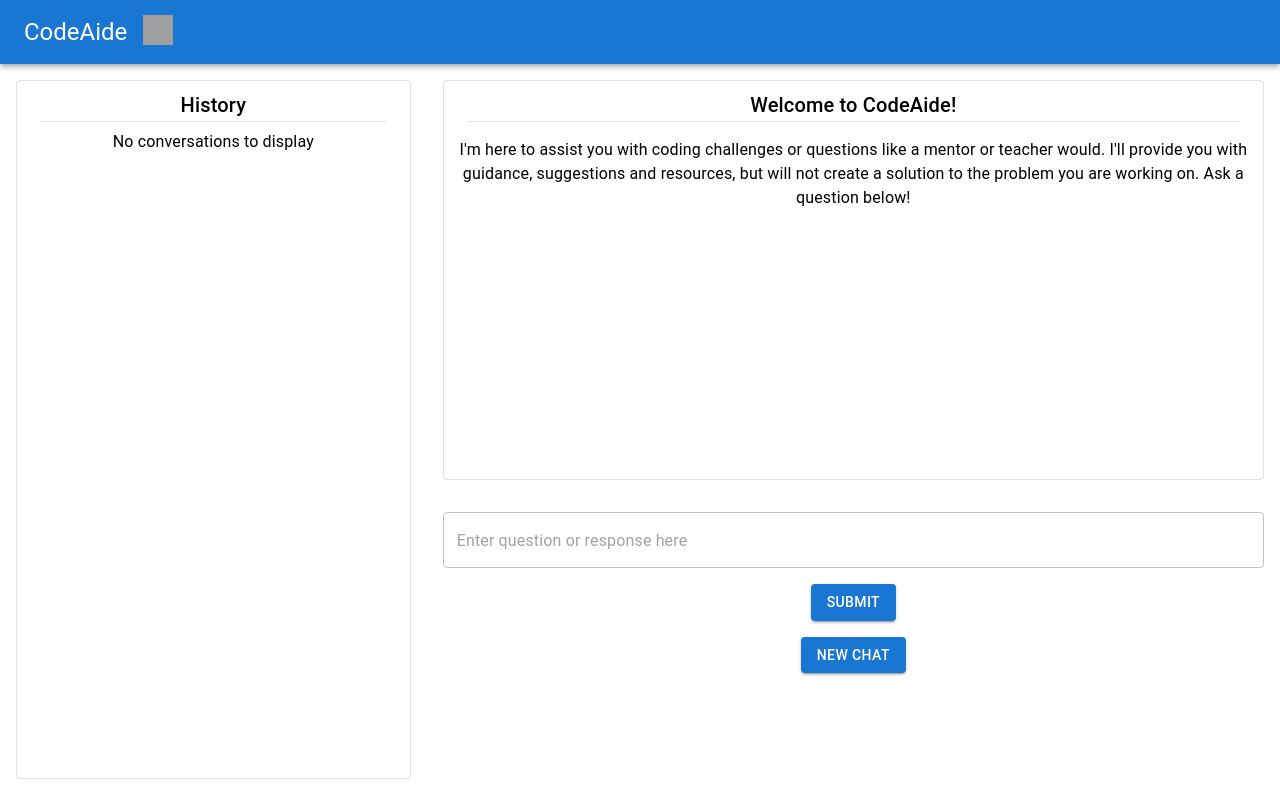
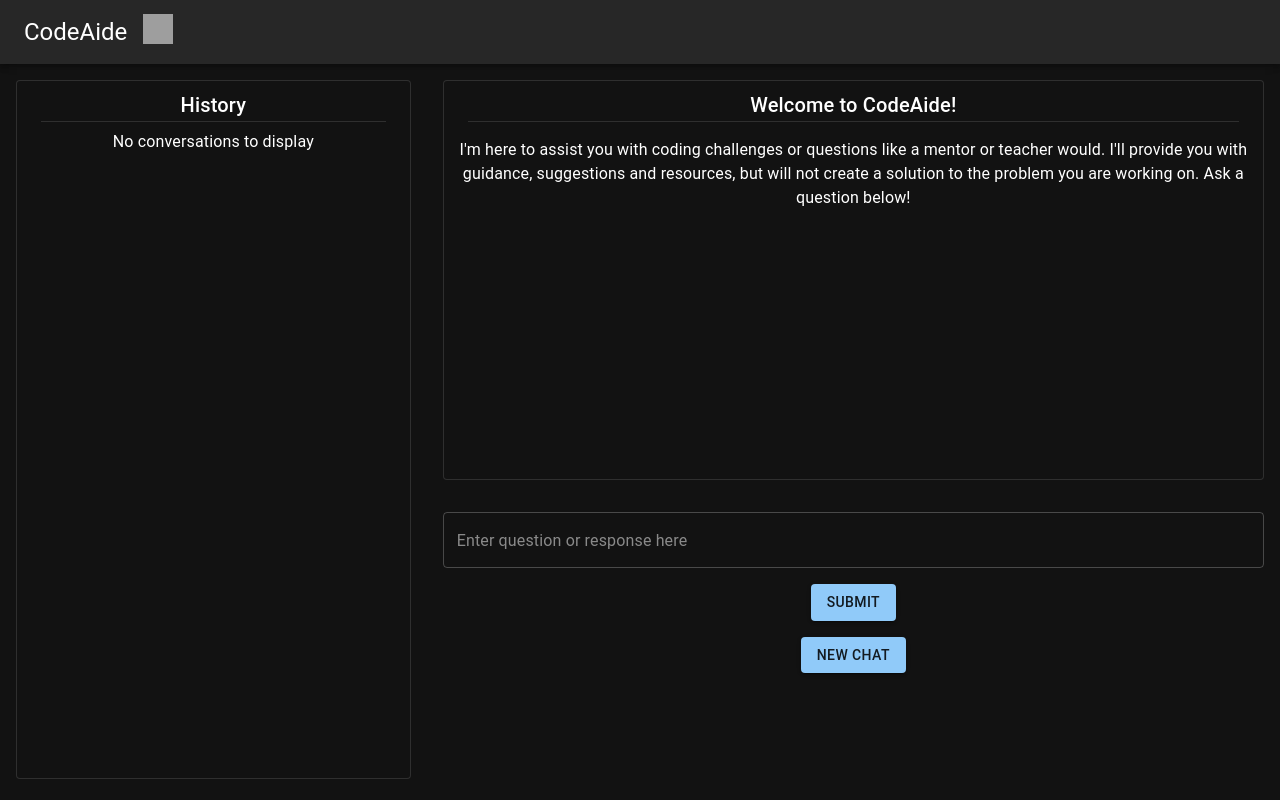
Before and after one commit to RickV85/CodeAide, a Next.js app: page / in a window 1280 px wide. Built offline with nearby package versions, Linux system fonts and the light colour scheme; grey boxes are pictures that could not be loaded.

Commit message:
Create dark mode theme in Home, wrap app in Theme Provider

```diff
--- a/src/app/page.tsx
+++ b/src/app/page.tsx
@@ -1,6 +1,13 @@
 "use client";
 import Nav from "./components/Nav";
-import { Grid, useTheme, useMediaQuery } from "@mui/material";
+import {
+  Grid,
+  useTheme,
+  useMediaQuery,
+  createTheme,
+  ThemeProvider,
+} from "@mui/material";
+import CssBaseline from "@mui/material/CssBaseline";
 import Chat from "./components/Chat";
 import Conversations from "./components/Conversations";
 import { useContext, useEffect, useRef } from "react";
@@ -19,7 +26,15 @@ export default function Home() {
     }
   }, [isDesktop]);
 
+  const darkTheme = createTheme({
+    palette: {
+      mode: "dark",
+    },
+  });
+
   return (
+    <ThemeProvider theme={darkTheme}>
+      <CssBaseline />
       <main>
         <Nav navRef={navRef} />
         <Grid
@@ -33,7 +48,9 @@ export default function Home() {
             item
             xs={showConvView ? 12 : false}
             md={4}
-          sx={{ display: { xs: showConvView ? "block" : "none", md: "block" } }}
+            sx={{
+              display: { xs: showConvView ? "block" : "none", md: "block" },
+            }}
           >
             <Conversations />
           </Grid>
@@ -41,11 +58,14 @@ export default function Home() {
             item
             xs={showConvView ? false : 12}
             md={8}
-          sx={{ display: { xs: showConvView ? "none" : "block", md: "block" } }}
+            sx={{
+              display: { xs: showConvView ? "none" : "block", md: "block" },
+            }}
           >
             <Chat />
           </Grid>
         </Grid>
       </main>
+    </ThemeProvider>
   );
 }
```
Lines whose indentation alone changed are shown as unchanged.
